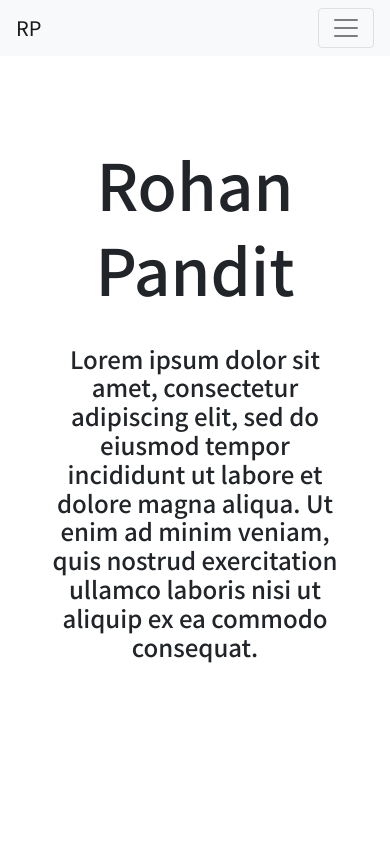
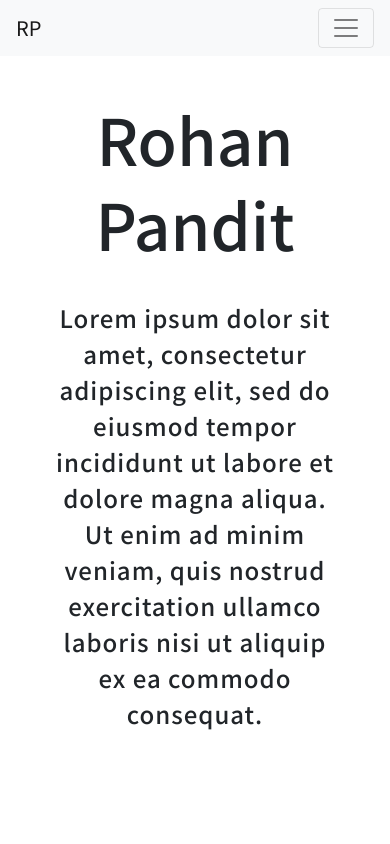
Before and after one commit to rohan-pandit/rp-personal-website, a plain HTML site: page index.html in a window 390 px wide. Shown: the top 844 px of the page. Drawn offline with nearby package versions, Linux system fonts and the light colour scheme; a script that the page names is missing.

Commit message:
adding mobile styling to first section

```diff
--- a/css/custom-styles.css
+++ b/css/custom-styles.css
@@ -135,7 +135,7 @@ section {
 }
 
 #personal-summary .row {
-	margin-top: 45px;
+	margin-top: 105px;
 }
 
 #personal-summary h1 {
@@ -147,6 +147,8 @@ section {
 	font-size: 1.5rem;
 	text-align: center;
 	margin-top: 30px;
+	line-height: 1.5;
+    letter-spacing: 1px;
 }
 
 #about {
@@ -163,7 +165,13 @@ section {
 
 
 canvas {
+	opacity: 0.5;
+}
 
+@media (max-width: 769px) {
+	#personal-summary .row {
+		margin-top: 0px;
+	}
 }
 
 
--- a/js/custom.js
+++ b/js/custom.js
@@ -92,7 +92,7 @@ var particle;
            selector: '.background',
            connectParticles: 'true',
            color: '#FFFFFF',
-                    responsive: [
+           responsive: [
          {
             breakpoint: 768,
             options: {
```
